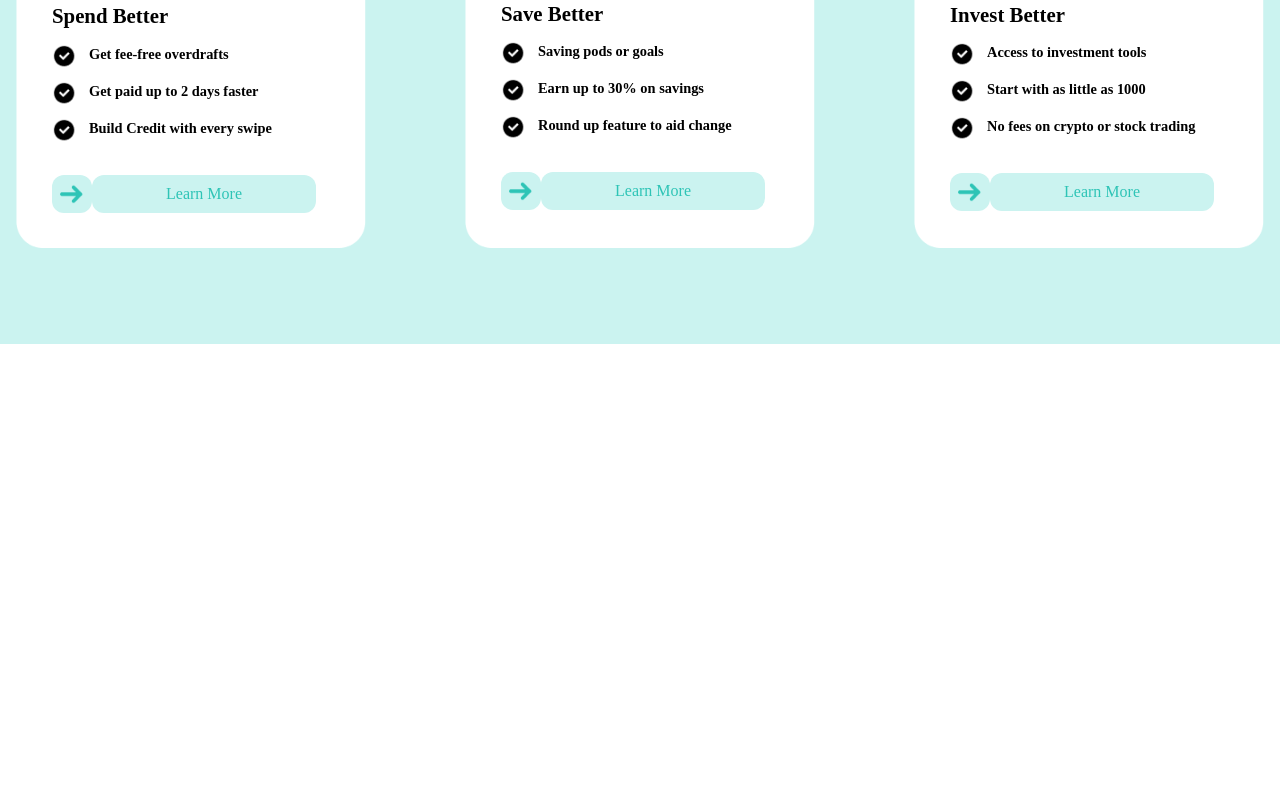
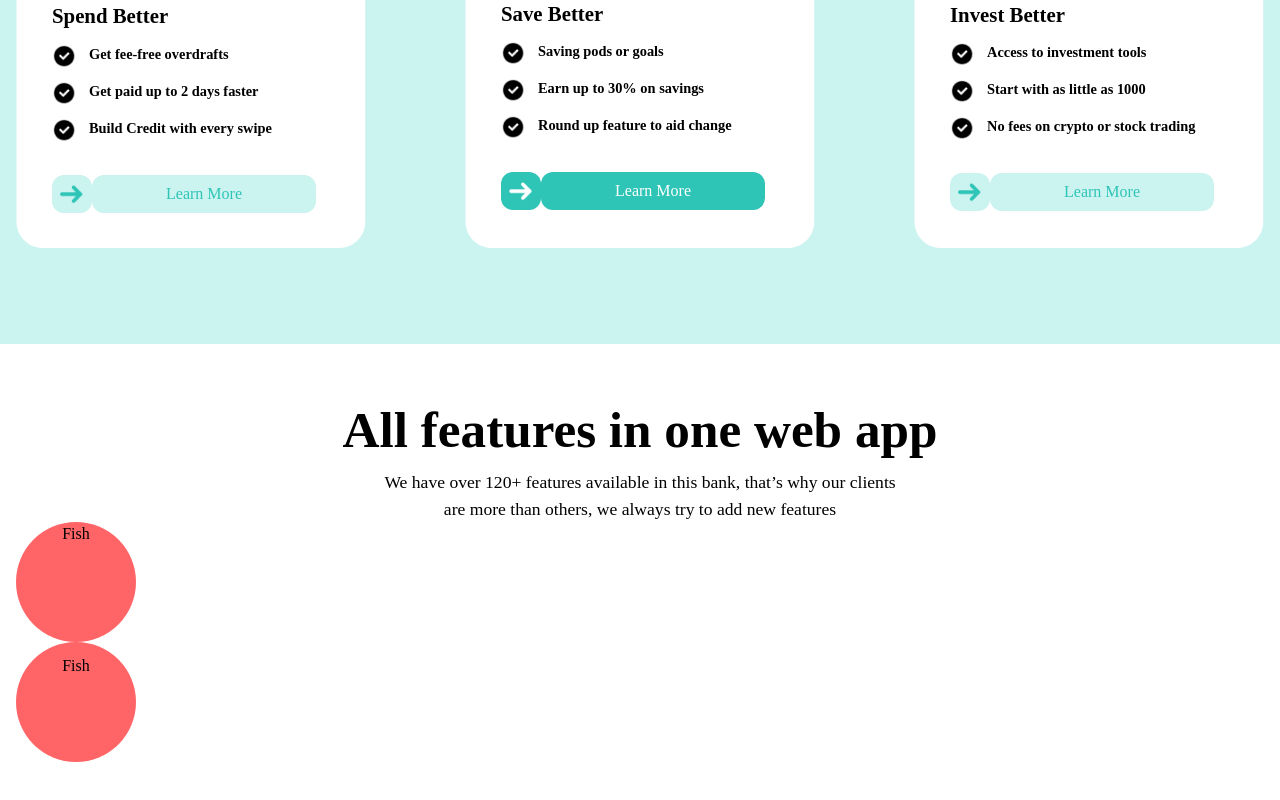
Before and after one commit to elphie-pro/ElphBank, a Next.js app: page / in a window 1280 px wide. Shown: the part 2302-3102 px from the top of the page. Before the commit the page ends 2646 px from the top, so only its background shows below. Built offline with nearby package versions, Linux system fonts and the light colour scheme.

Commit message:
nu change

```diff
--- a/src/app/page.jsx
+++ b/src/app/page.jsx
@@ -2,6 +2,7 @@ import Started from '../components/Started'
 import Navbar from '../components/Navbar.jsx'
 import Why from '../components/Why.jsx'
 import Savings from '../components/Savings.jsx'
+import Feature from '../components/Feature.jsx'
 
 export default function Home() {
   return (
@@ -10,6 +11,7 @@ export default function Home() {
       <Started />
       <Why />
       <Savings />
+      <Feature />
     </div>
 
   );
--- /dev/null
+++ b/src/components/Feature.jsx
@@ -0,0 +1,32 @@
+"use client"
+import { motion } from "framer-motion";
+import Image from "next/image";
+
+export default function Page() {
+    const variants = {
+        hidden: { opacity: 0 },
+        show: { opacity: 1, transition: { staggerChildren: 0.25 } },
+      };
+    return (
+        <div className="bg-white overflow-hidden text-black">
+            <div className="w-full block max-w-[100rem] mx-auto px-4 py-12 md:pb-24 ">
+                <motion.div variants={variants} initial="hidden" animate="show">
+                    <div className="text-center">
+                        <h1 className="text-[3.2rem] font-bold">All features in one web app</h1>
+                        <p className="text-[1.1rem]">We have over 120+ features available in this bank, that’s why our clients<br />are more than others, we always try to add new features</p>
+                        <div className="flex flex-col md:flex-row">
+                            <div>
+                                <div className="w-[7.5rem] h-[7.5rem] bg-red-400 rounded-[120rem]">
+                                        Fish
+                                </div>
+                                <div className="w-[7.5rem] h-[7.5rem] bg-red-400 rounded-[120rem] pt-3">
+                                        Fish
+                                </div>
+                            </div>
+                        </div>
+                    </div>
+                </motion.div>
+            </div>
+        </div>
+    );
+}
--- a/src/components/Navbar.jsx
+++ b/src/components/Navbar.jsx
@@ -8,7 +8,6 @@ export default function Page() {
 
   const handleToggle = () => {
     setOpen((prev) => !prev);
-    console.log("hello", open);
   };
   return (
     <div className="bg-[#2EC4B6]">
@@ -57,7 +56,7 @@ export default function Page() {
             <div
               className={`${
                 !open ? "hidden" : "block"
-              } md:hidden bg-[#2EC4B6] shadow-2xl absolute top-16 right-0 w-[24rem] p-6`}
+              } md:hidden bg-[#2EC4B6] shadow-2xl absolute top-16 right-0 w-[24rem] p-8`}
             >
               <ul className="flex flex-col gap-5">
                 <li>
--- a/src/components/Savings.jsx
+++ b/src/components/Savings.jsx
@@ -65,8 +65,8 @@ export default function Page() {
                                     </div>
                                 </div>
                                 <div className="flex pt-8 pl-3">
-                                    <button className="bg-[#cbf3f0] w-[2.5rem] rounded-xl p-1"><Image src='/mingcute_arrow-right-fill.png' width={30} height={50} alt="arrow"/></button>
-                                    <button className="bg-[#cbf3f0] w-[14rem] rounded-xl p-1 text-[#2EC4B6]">Learn More</button>
+                                    <button className="bg-[#2EC4B6] w-[2.5rem] rounded-xl p-1"><Image src='/mingcute_arrow-right-fill white.png' width={30} height={50} alt="arrow"/></button>
+                                    <button className="bg-[#2EC4B6] w-[14rem] rounded-xl p-1 text-white">Learn More</button>
                                 </div>
                             </div>
                         </div>
```
Also changed, not shown: public/mingcute_arrow-right-fill white.png (added).
